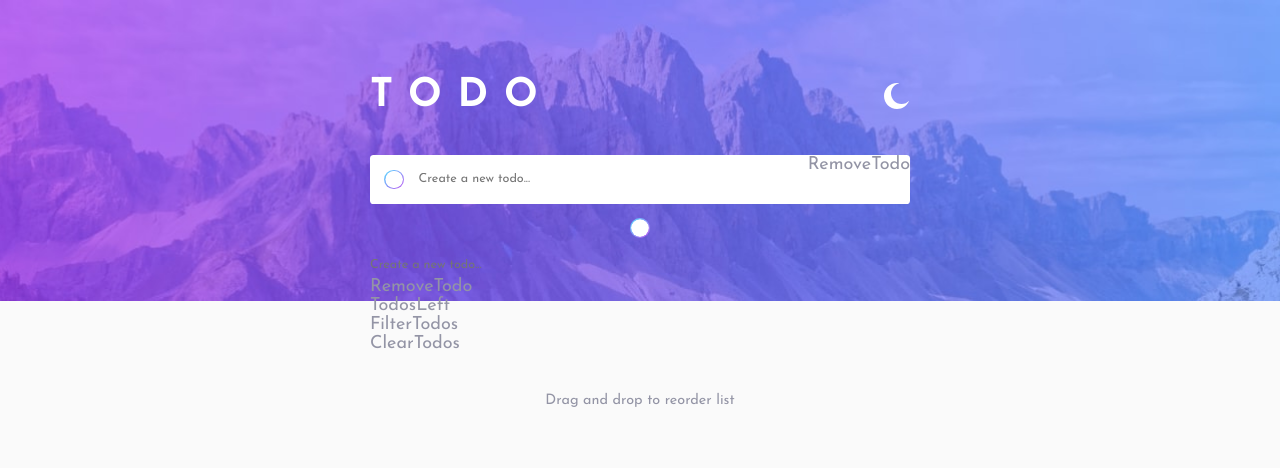
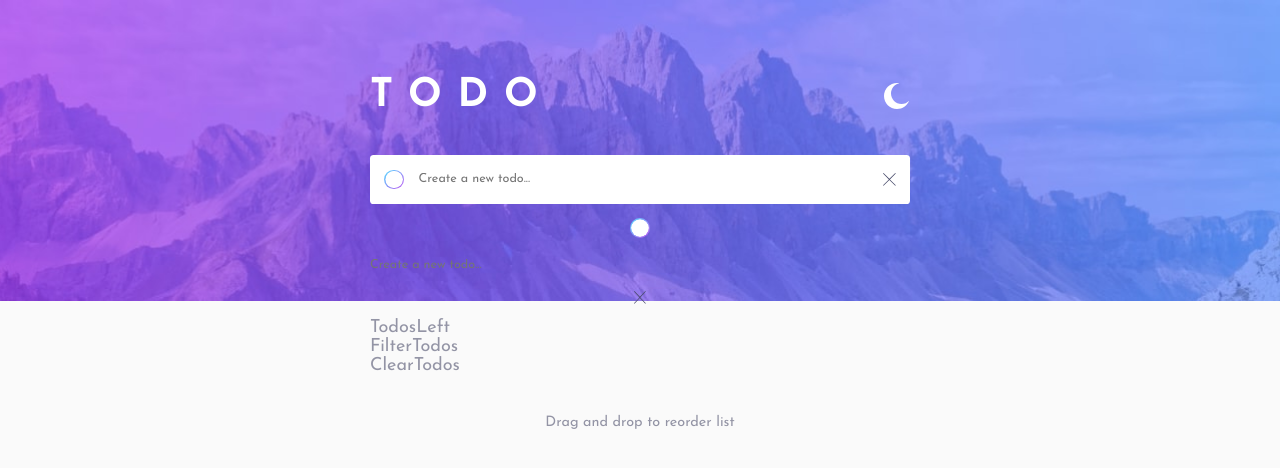
Before and after one commit to syedalimansoor/todo-app, a React (Vite) app: page / in a window 1280 px wide. Shown: the top 468 px of the page. Built offline with nearby package versions, Linux system fonts and the light colour scheme.

Commit message:
Create RemoveTodo

```diff
--- a/src/components/atomic/RemoveTodo.tsx
+++ b/src/components/atomic/RemoveTodo.tsx
@@ -1,7 +1,36 @@
-import React from "react";
+import React, { FC, MouseEventHandler } from "react";
+import removeIcon from "$/assets/icon-cross.svg";
+import styled from "styled-components";
 
-const RemoveTodo = () => {
-  return <div>RemoveTodo</div>;
+interface Props {
+  onClick?: MouseEventHandler<HTMLButtonElement>;
+  show?: boolean;
+}
+
+const Button = styled.button`
+  background: transparent;
+  border: none;
+  cursor: pointer;
+  flex-shrink: 0;
+
+  display: flex;
+  justify-content: center;
+  align-items: center;
+  padding: 0.8rem;
+`;
+
+const Image = styled.img<{ show: boolean }>`
+  opacity: ${(props) => (props.show ? 1 : 0)};
+  transition: 200ms ease;
+  width: 0.7rem;
+`;
+
+const RemoveTodo: FC<Props> = ({ onClick, show = true }) => {
+  return (
+    <Button onClick={show ? onClick : undefined}>
+      <Image src={removeIcon} alt="Remove todo" show={show} />
+    </Button>
+  );
 };
 
 export default RemoveTodo;
```
